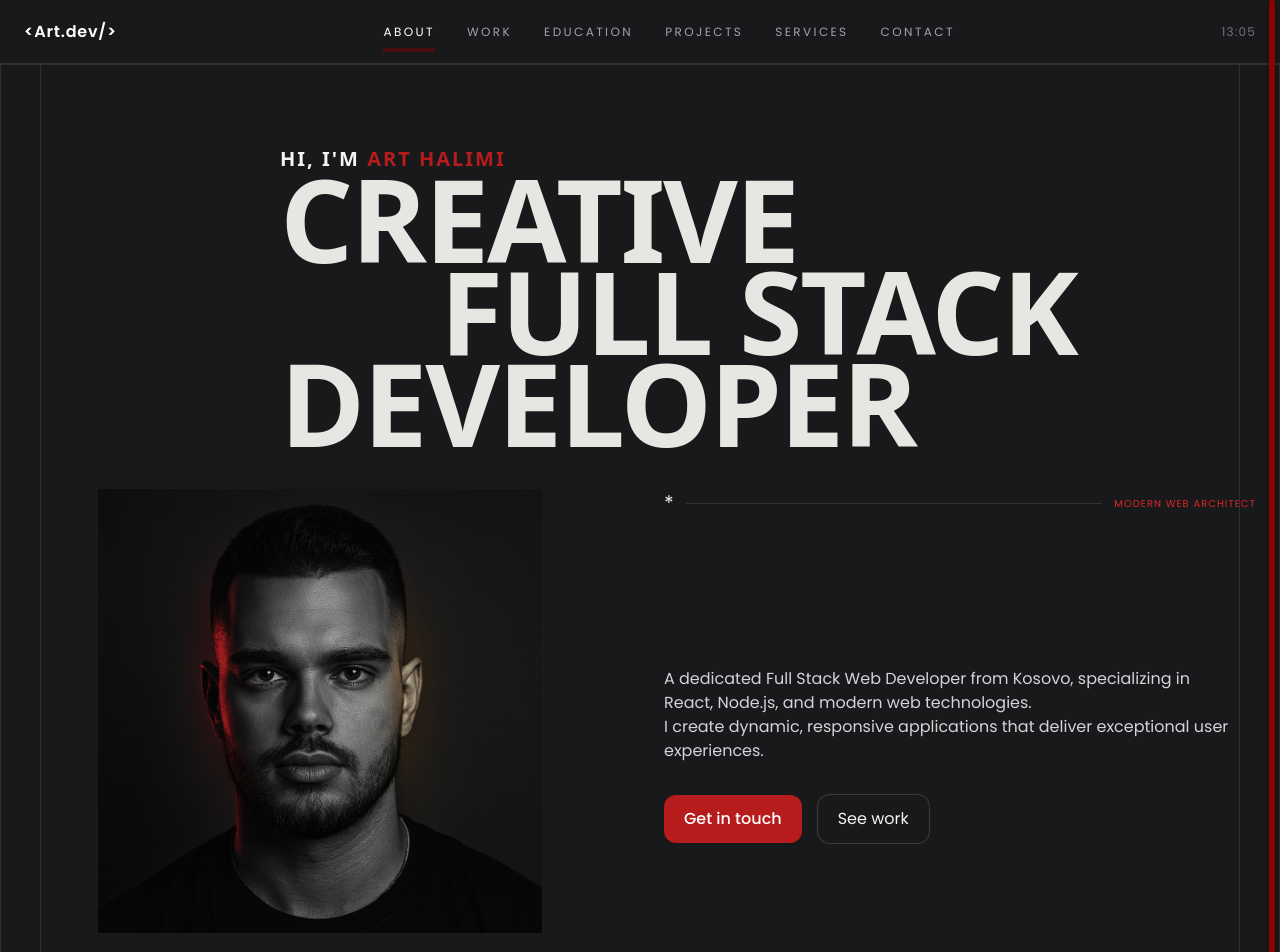
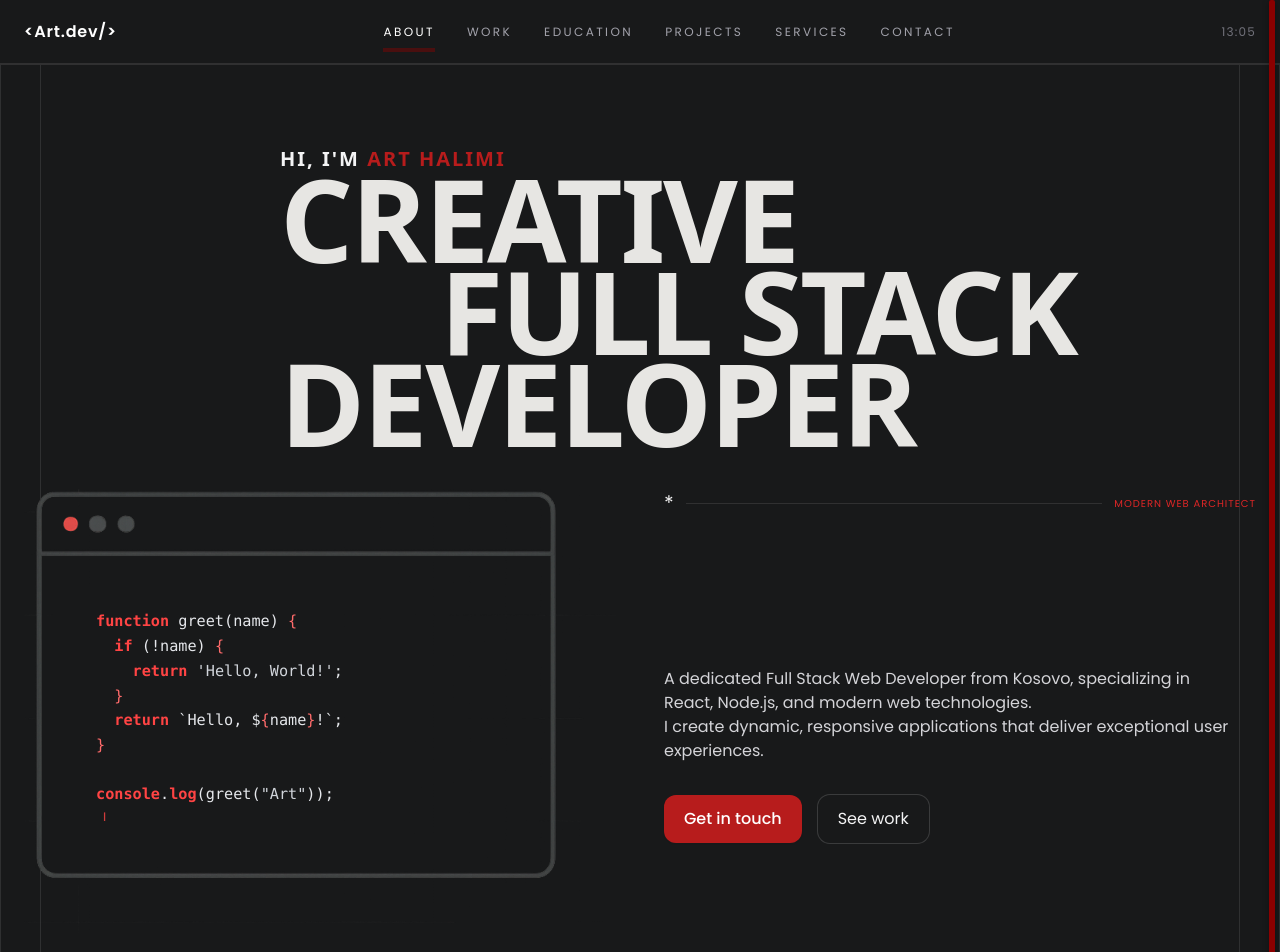
Before and after one commit to ArtHalimi7/arthalimi.com, a React (Vite) app: page / in a window 1280 px wide. Shown: the top 952 px of the page. Built offline with nearby package versions, Linux system fonts and the light colour scheme; the HTML template or start-up script is replaced by a standard one.

Commit message:
Refactor code structure for improved readability and maintainability

```diff
--- a/src/components/Hero.jsx
+++ b/src/components/Hero.jsx
@@ -1,10 +1,10 @@
 
-import { useEffect, useState } from "react";
+import { useEffect, useState, useRef } from "react";
 import profilePic from '../assets/profile.png';
+import windowBg from '../assets/window.png';
 
 export default function HeroWithGridLines() {
   const [time, setTime] = useState(new Date());
-  const [sidebarOpen, setSidebarOpen] = useState(false);
   useEffect(() => {
     const id = setInterval(() => setTime(new Date()), 30000);
     return () => clearInterval(id);
@@ -37,15 +37,20 @@ export default function HeroWithGridLines() {
         </h1>
 
         <div className="mt-10 grid items-start gap-12 lg:grid-cols-2">
-          {/* Portrait */}
+          {/* Animated Code Snippet */}
           <div className="group relative">
             <div className="absolute -inset-4 rounded-3xl" />
-            <div className="relative aspect-[4/3] overflow-hidden">
+            <div className="relative aspect-[4/3] overflow-hidden flex items-center justify-center">
               <img
-                className="h-full w-full object-contain opacity-95"
-                src={profilePic}
-                alt="Portrait"
+                src={windowBg}
+                alt="window background"
+                className="absolute inset-0 h-full w-full object-cover opacity-100 transform scale-[1.8] sm:scale-[1.5] md:scale-[1.75] md:-translate-x-6 md:-translate-y-4"
               />
+              <div className="absolute inset-0 flex items-start justify-start pt-12 sm:pt-20 md:pt-28 pl-12 sm:pl-8 md:pl-16 pointer-events-auto">
+                <div className="w-full max-w-[320px] sm:max-w-[360px] h-[200px] sm:h-[220px] overflow-hidden">
+                  <AnimatedCodeSnippet />
+                </div>
+              </div>
             </div>
           </div>
 
@@ -96,3 +101,108 @@ function Lines() {
     </div>
   );
 }
+
+// Animated code snippet component (gray background, red highlights, typing animation)
+function AnimatedCodeSnippet() {
+  // Code content as an array of lines (easy to edit)
+  const lines = [
+    'function greet(name) {',
+    "  if (!name) {",
+    "    return 'Hello, World!';",
+    '  }',
+    "  return `Hello, ${name}!`;",
+    '}',
+    '',
+    'console.log(greet("Art"));',
+  ];
+
+  const fullText = lines.join('\n');
+
+  // Configurable timings
+  const TYPING_DELAY = 45; // ms per char
+  const ERASING_DELAY = 25; // ms per char when erasing
+  const PAUSE_AT_END = 1200; // pause after finishing typing
+  const PAUSE_AT_START = 600; // pause after erasing
+
+  const [pos, setPos] = useState(0);
+  const [direction, setDirection] = useState(1); // 1 = typing, -1 = erasing
+  const timerRef = useRef(null);
+
+  // Clean up on unmount
+  useEffect(() => {
+    return () => {
+      if (timerRef.current) clearTimeout(timerRef.current);
+    };
+  }, []);
+
+  // Typing / erasing loop
+  useEffect(() => {
+    if (timerRef.current) clearTimeout(timerRef.current);
+
+    if (direction === 1) {
+      if (pos < fullText.length) {
+        timerRef.current = window.setTimeout(() => setPos((p) => p + 1), TYPING_DELAY);
+      } else {
+        timerRef.current = window.setTimeout(() => setDirection(-1), PAUSE_AT_END);
+      }
+    } else {
+      if (pos > 0) {
+        timerRef.current = window.setTimeout(() => setPos((p) => p - 1), ERASING_DELAY);
+      } else {
+        timerRef.current = window.setTimeout(() => setDirection(1), PAUSE_AT_START);
+      }
+    }
+
+    return () => {
+      if (timerRef.current) clearTimeout(timerRef.current);
+    };
+  }, [pos, direction, fullText.length]);
+
+  // Tokenize the visible text and return React nodes with Tailwind classes.
+  // This avoids dangerouslySetInnerHTML and is easier to reason about.
+  const renderHighlighted = (s) => {
+    if (!s) return null;
+
+    // Split into tokens: keywords, strings, braces, or other text
+    const tokenRegex = /(\b(?:function|return|if|console|log)\b)|('[^']*'|"[^"]*")|(\{|\})/g;
+    const parts = [];
+    let lastIndex = 0;
+    let match;
+
+    while ((match = tokenRegex.exec(s)) !== null) {
+      const index = match.index;
+      if (index > lastIndex) {
+        parts.push({ text: s.slice(lastIndex, index), type: 'plain' });
+      }
+      if (match[1]) parts.push({ text: match[1], type: 'keyword' });
+      else if (match[2]) parts.push({ text: match[2], type: 'string' });
+      else if (match[3]) parts.push({ text: match[3], type: 'brace' });
+      lastIndex = index + match[0].length;
+    }
+    if (lastIndex < s.length) parts.push({ text: s.slice(lastIndex), type: 'plain' });
+
+    return parts.map((p, i) => {
+      if (p.type === 'keyword') return (
+        <span key={i} className="text-[#ff4444] font-semibold">{p.text}</span>
+      );
+      if (p.type === 'string') return (
+        <span key={i} className="text-gray-300">{p.text}</span>
+      );
+      if (p.type === 'brace') return (
+        <span key={i} className="text-[#ff6b6b]">{p.text}</span>
+      );
+      return <span key={i}>{p.text}</span>;
+    });
+  };
+
+  const visible = fullText.slice(0, pos);
+
+  return (
+    <div aria-live="polite" className="bg-transparent rounded-2xl p-2 text-[0.95rem] leading-relaxed w-full text-gray-200 font-mono whitespace-pre-wrap select-text">
+      <div>{renderHighlighted(visible)}</div>
+      <span className={`ml-1 ${direction === 1 && pos < fullText.length ? 'animate-pulse' : 'opacity-80'}`} style={{ color: '#ff4444' }}>
+        |
+      </span>
+    </div>
+  );
+}
```
Also changed, not shown: src/assets/window.png (added).
